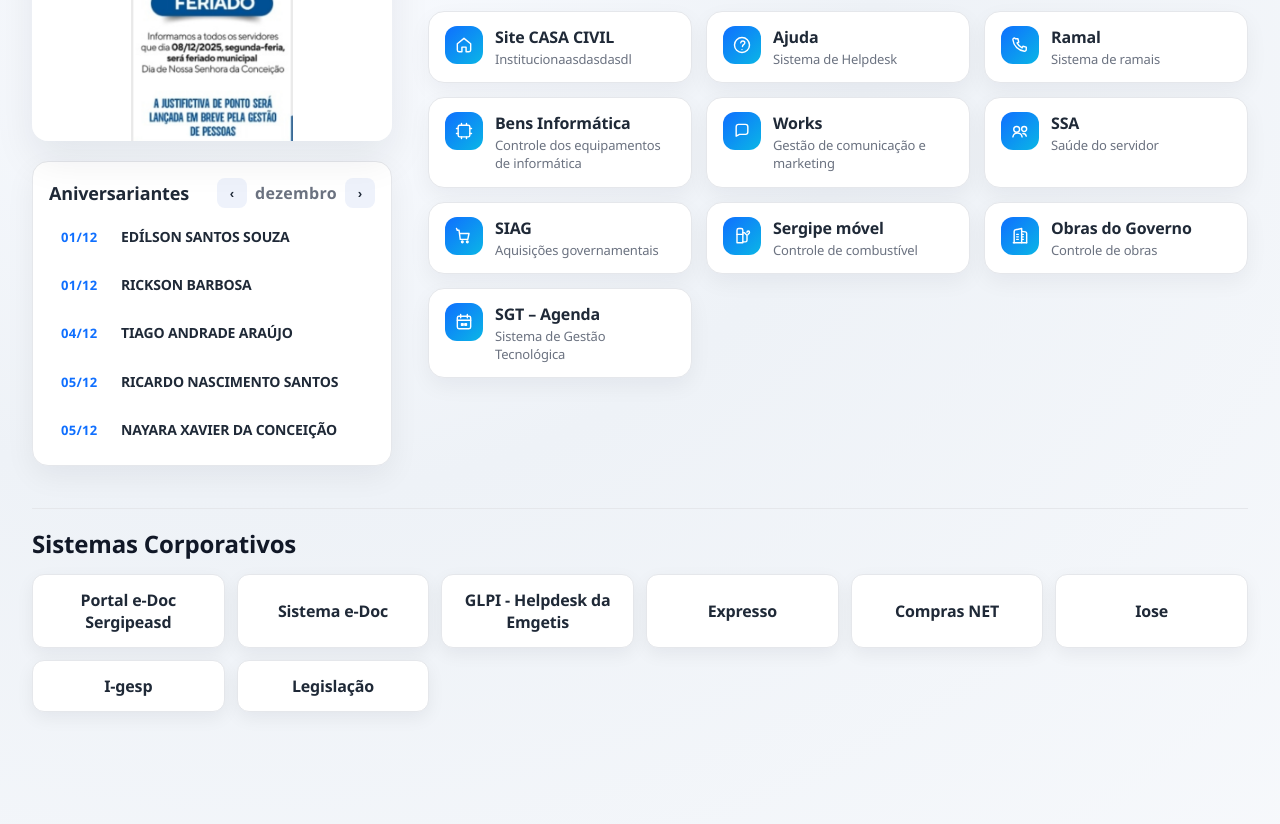
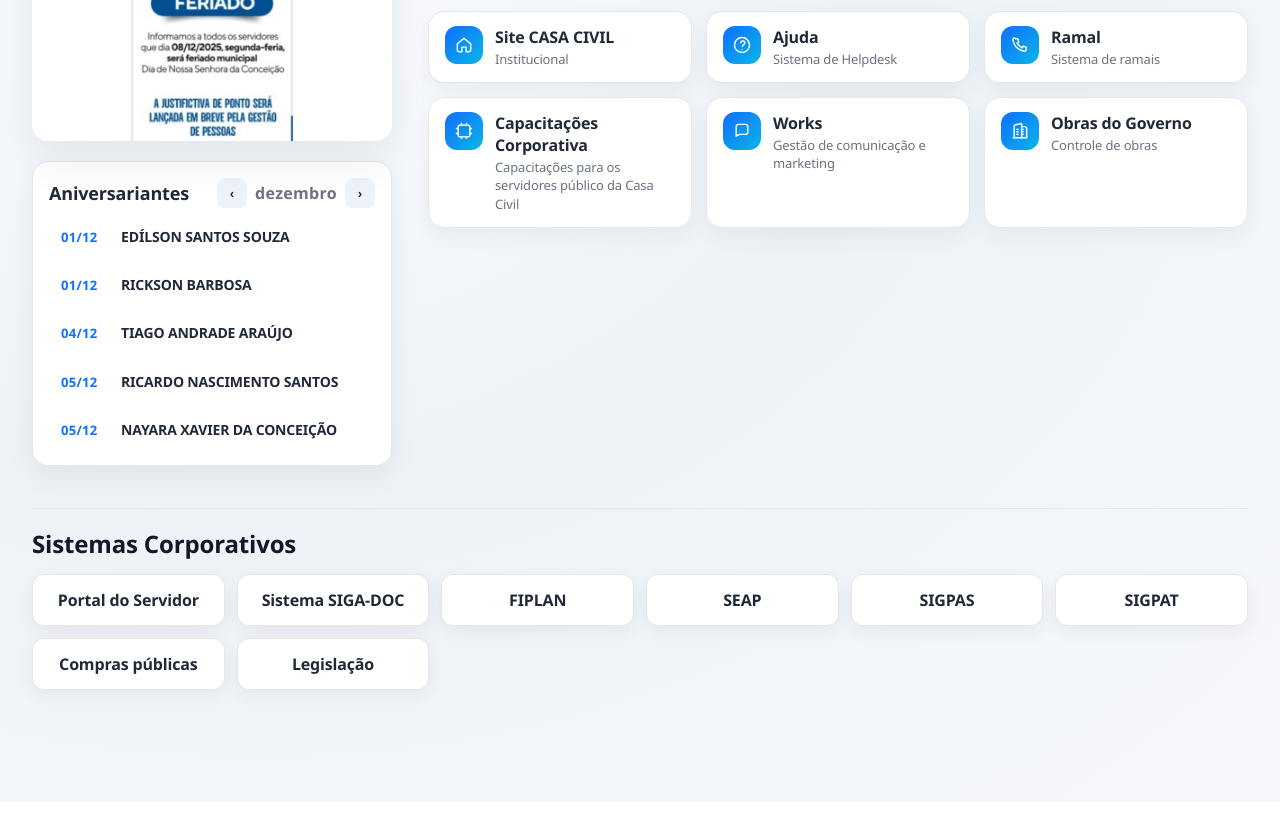
Before and after one commit to anthonyfalves/intranet-casa-civil, a plain HTML site: page index.html in a window 1280 px wide. Shown: the part 194-1018 px from the top of the page. After the commit the page ends 996 px from the top, so only its background shows below. Drawn offline with Linux system fonts and the light colour scheme.

Commit message:
Atualiza links e descrições no script de atalhos e sistemas corporativos

```diff
--- a/index.html
+++ b/index.html
@@ -76,26 +76,27 @@
   <script>
     // Troque os href nos itens abaixo pelos links reais de cada card
     const quickLinks = [
-      { title: "Site CASA CIVIL", desc: "Institucionaasdasdasdl", icon: "home", href: "https://www.casacivil.mt.gov.br/a-secretaria" }, // link do site Casa Civil
-      { title: "Ajuda", desc: "Sistema de Helpdesk", icon: "help", href: "https://exemplo.com/helpdesk" },
+      { title: "Site CASA CIVIL", desc: "Institucional", icon: "home", href: "https://www.casacivil.mt.gov.br/a-secretaria" },
+      { title: "Ajuda", desc: "Sistema de Helpdesk", icon: "help", href: "https://atendimento.casacivil.mt.gov.br" },
       { title: "Ramal", desc: "Sistema de ramais", icon: "phone", href: "https://www.casacivil.mt.gov.br/inicio" },
-      { title: "Bens Informática", desc: "Controle dos equipamentos de informática", icon: "chip", href: "https://exemplo.com/bens" },
+      { title: "Capacitações Corporativa", desc: "Capacitações para os servidores público da Casa Civil", icon: "chip", href: "https://casacivil.intranet.mt.gov.br" },
       { title: "Works", desc: "Gestão de comunicação e marketing", icon: "chat", href: "https://exemplo.com/works" },
-      { title: "SSA", desc: "Saúde do servidor", icon: "users", href: "https://exemplo.com/ssa" },
-      { title: "SIAG", desc: "Aquisições governamentais", icon: "cart", href: "https://exemplo.com/siag" },
-      { title: "Sergipe móvel", desc: "Controle de combustível", icon: "fuel", href: "https://exemplo.com/sergipemovel" },
-      { title: "Obras do Governo", desc: "Controle de obras", icon: "building", href: "https://exemplo.com/obras" },
-      { title: "SGT – Agenda", desc: "Sistema de Gestão Tecnológica", icon: "calendar", href: "https://exemplo.com/sgt" }
+      { title: "Obras do Governo", desc: "Controle de obras", icon: "building", href: "https://tv.mt.gov.br" },
+    //  { title: "SSA", desc: "Saúde do servidor", icon: "users", href: "https://exemplo.com/ssa" },
+    //  { title: "SIAG", desc: "Aquisições governamentais", icon: "cart", href: "https://exemplo.com/siag" },
+    //  { title: "Sergipe móvel", desc: "Controle de combustível", icon: "fuel", href: "https://exemplo.com/sergipemovel" },
+
+    //  { title: "SGT – Agenda", desc: "Sistema de Gestão Tecnológica", icon: "calendar", href: "https://exemplo.com/sgt" }
     ];
 
     const corporateSystems = [
-      { title: "Portal e-Doc Sergipeasd", href: "#" },
-      { title: "Sistema e-Doc", href: "#" },
-      { title: "GLPI - Helpdesk da Emgetis", href: "#" },
-      { title: "Expresso", href: "#" },
-      { title: "Compras NET", href: "#" },
-      { title: "Iose", href: "#" },
-      { title: "I-gesp", href: "#" },
+      { title: "Portal do Servidor", href: "https://servicos.seplag.mt.gov.br/portalservidor/" },
+      { title: "Sistema SIGA-DOC", href: "https://www.sigadoc.mt.gov.br/" },
+      { title: "FIPLAN", href: "https://www.fiplan.mt.gov.br/Fiplan.jsp" },
+      { title: "SEAP", href: "https://seapng.seplag.mt.gov.br/" },
+      { title: "SIGPAS", href: "https://sigpas.seplag.mt.gov.br" },
+      { title: "SIGPAT", href: "#" },
+      { title: "Compras públicas", href: "https://aquisicoes.seplag.mt.gov.br" },
       { title: "Legislação", href: "#" }
     ];
 
```
